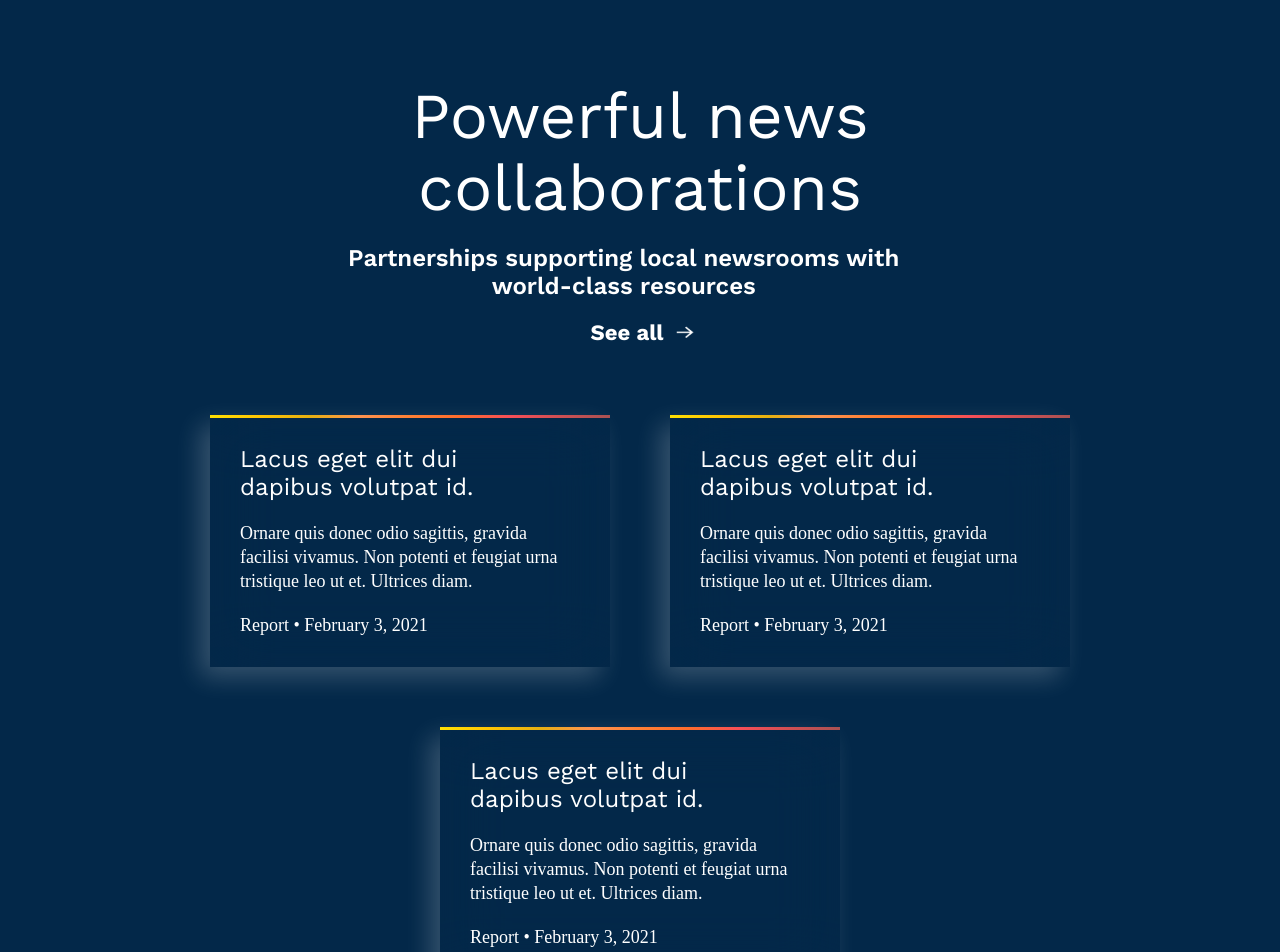
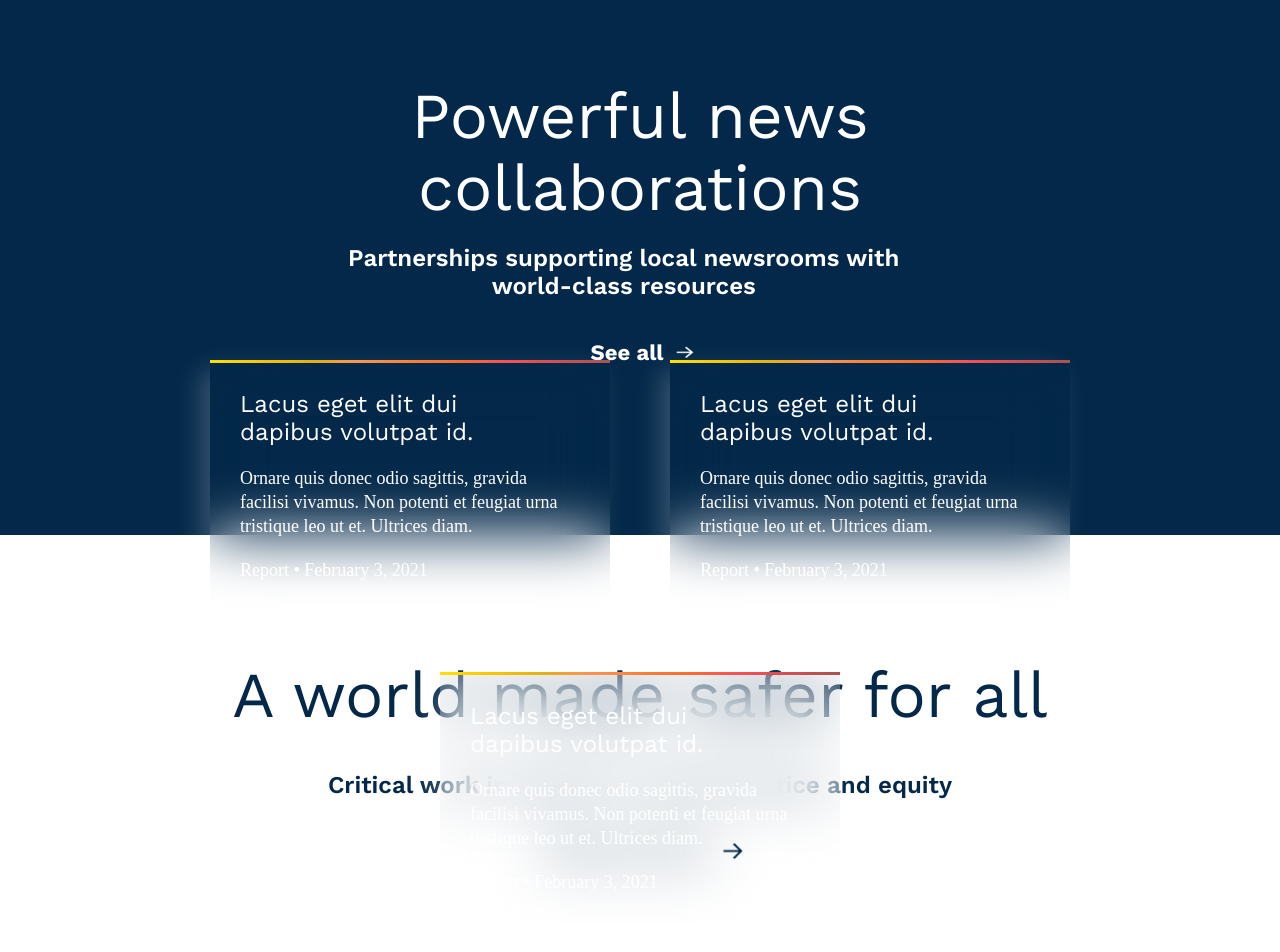
Before and after one commit to algomachine007/css-challenge, a Next.js app: page / in a window 1280 px wide. Shown: the top 952 px of the page. Built offline with nearby package versions, Linux system fonts and the light colour scheme; a web font is replaced by a local one.

Commit message:
ensuring the card is absolutely positioned

```diff
--- a/components/bottom/index.tsx
+++ b/components/bottom/index.tsx
@@ -1,29 +1,19 @@
-import styles from './bottom.module.scss'
-import SectionWrapper from './../layout/sectionWrapper'
-import Image from "next/image"
-import Button from "../button"
+import styles from "./bottom.module.scss";
+import SectionWrapper from "./../layout/sectionWrapper";
+import Image from "next/image";
+import Button from "../button";
 const Bottom = () => {
   return (
     <div className={styles.wrapper}>
+      <SectionWrapper>
+        <h2>A world made safer for all</h2>
 
-      <SectionWrapper>
-        <h2>
-          A world made safer for all
-        </h2>
-
-        <h4>
-          Critical work in support of climate justice and equity
-        </h4>
-
-        {/* <button>
-          <span> Climate Justice </span> <span> <Image src='/arrow.png' width={20} height={16} /> </span>    </button> */}
+        <h4>Critical work in support of climate justice and equity</h4>
 
         <Button isDark text="Climate Justice" />
+      </SectionWrapper>
+    </div>
+  );
+};
 
-      </SectionWrapper>
-
-    </div>
-  )
-}
-
-export default Bottom
+export default Bottom;
--- a/components/button/button.module.scss
+++ b/components/button/button.module.scss
@@ -8,6 +8,7 @@
   font-size: 22px;
   cursor: pointer;
   display: inline-block;
+  padding: 20px 0;
   span {
     margin-left: 5px;
   }
--- a/components/card/card.module.scss
+++ b/components/card/card.module.scss
@@ -13,6 +13,16 @@
   h4 {
     max-width: 70%;
   }
+}
+
+.card[data-variant="large"] {
+  width: 980px;
+  height: 318px;
+  left: 230px;
+  top: 180px;
+  background: rgba(255, 255, 255, 0.65);
+  box-shadow: -10px 10px 20px rgba(255, 255, 255, 0.1);
+  backdrop-filter: blur(15px);
 }
 
 .adornment {
--- a/components/card/index.tsx
+++ b/components/card/index.tsx
@@ -1,15 +1,21 @@
-import styles from './card.module.scss'
-const Card = () => {
+import styles from './card.module.scss';
+const Card = ({ heading, body, time, variant }) => {
   return (
-    <div className={styles.card}>
+    <div className={styles.card} data-variant={String(variant)}>
       <div className={styles.adornment}></div>
       <h4>Lacus eget elit dui dapibus volutpat id.</h4>
 
-      <p>Ornare quis donec odio sagittis, gravida facilisi vivamus. Non potenti et feugiat urna tristique leo ut et. Ultrices diam.</p>
+      <p>
+        Ornare quis donec odio sagittis, gravida facilisi vivamus. Non potenti
+        et feugiat urna tristique leo ut et. Ultrices diam.
+      </p>
 
-      <p> Report • <time dateTime="February 3, 2021">February 3, 2021</time>  </p>
+      <p>
+        {' '}
+        Report • <time dateTime='February 3, 2021'>February 3, 2021</time>{' '}
+      </p>
     </div>
-  )
-}
+  );
+};
 
-export default Card
+export default Card;
--- a/components/top/top.module.scss
+++ b/components/top/top.module.scss
@@ -5,6 +5,12 @@
     max-width: 650px;
     text-align: center;
     margin-bottom: 70px;
+    height: auto;
+
+    @media screen and (min-width: 1300px) {
+      position: relative;
+      height: 45vh;
+    }
 
     h4 {
       margin: 20px 0;
@@ -18,5 +24,10 @@
     flex-flow: row wrap;
     gap: 60px;
     justify-content: center;
+
+    @media screen and (min-width: 1200px) {
+      position: absolute;
+      top: 45%;
+    }
   }
 }
```
Also changed, not shown: components/top/index.tsx (+13 -16 lines), 1 other file (tests, documents, lock files or other folders).
